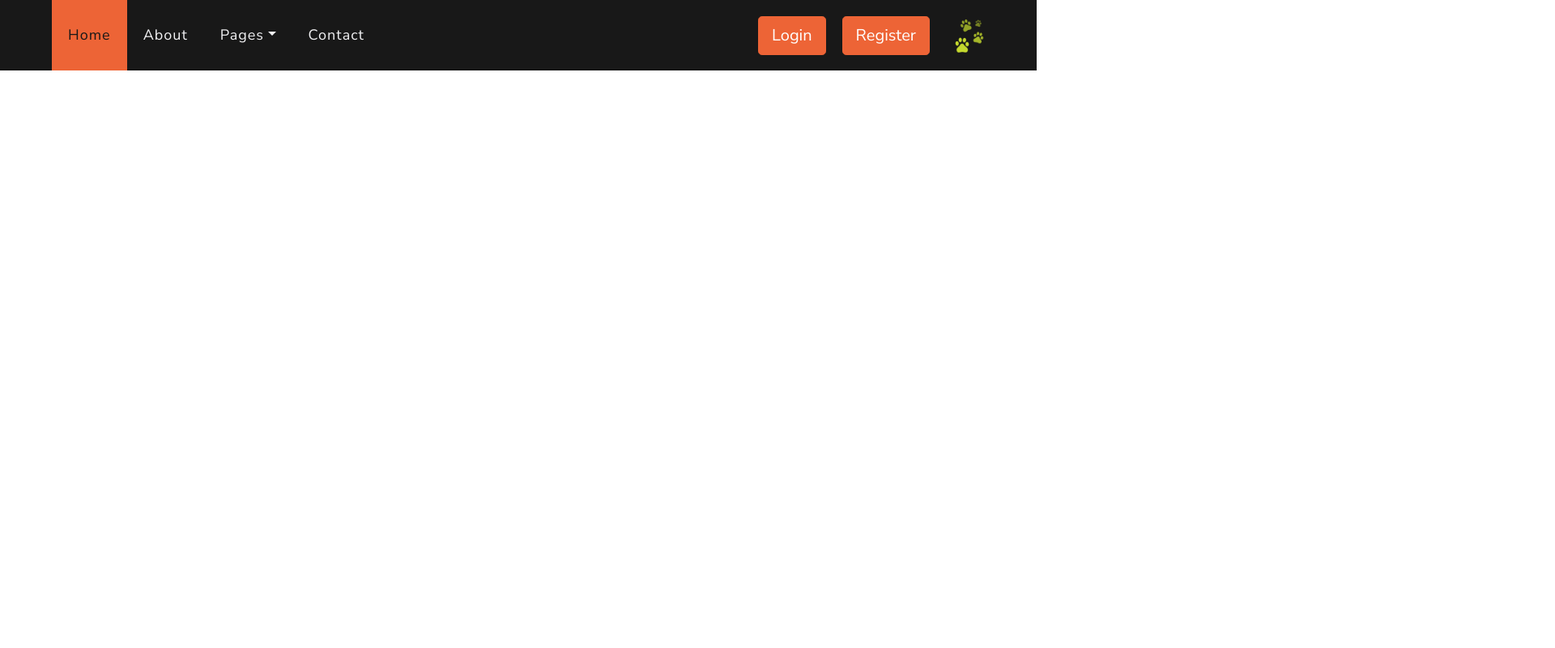
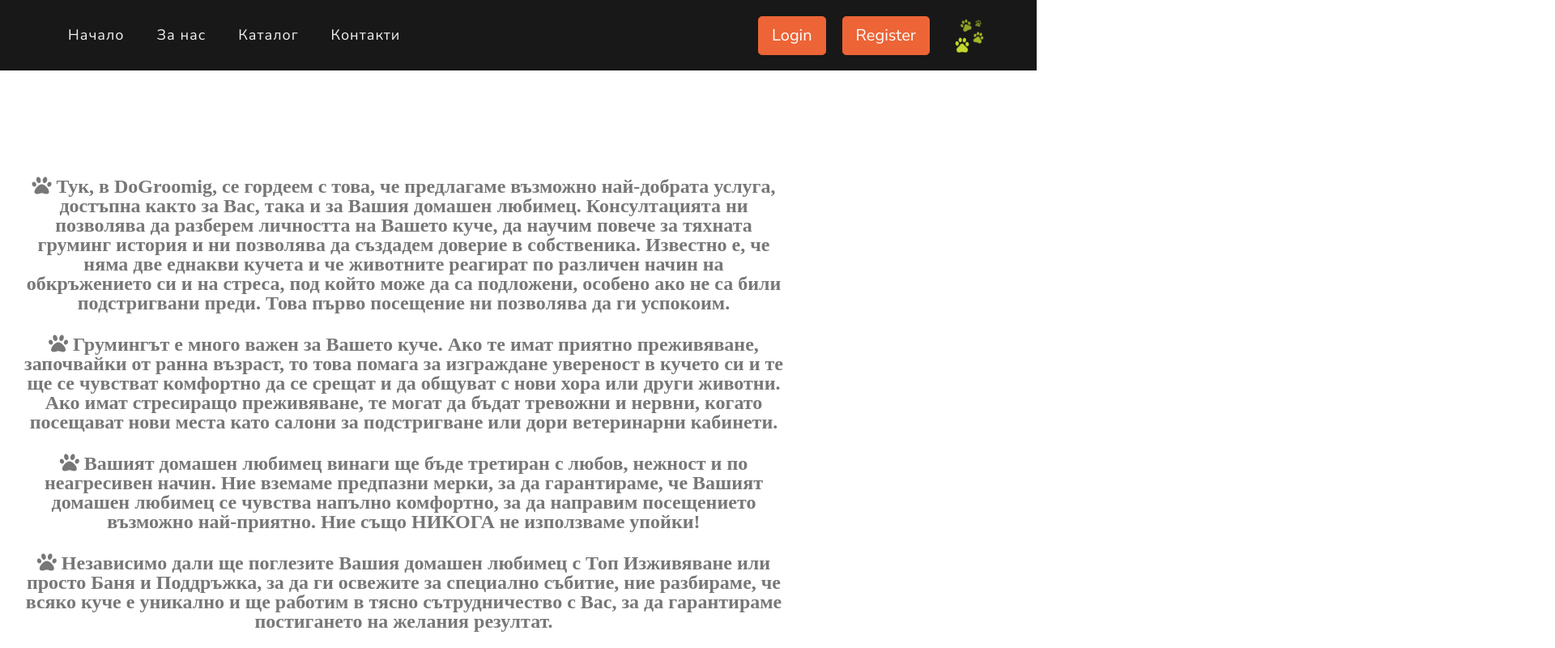
Before and after one commit to NikolinaKadieva/DoGrooming, a React (Create React App) app: page /about in a window 1280 px wide. Shown: the top 800 px of the page at 81% size, 1920 px wide, since content can reach past the window. Built offline with nearby package versions, Linux system fonts and the light colour scheme; no server answers.

Commit message:
About page fixed

```diff
--- a/src/App.js
+++ b/src/App.js
@@ -3,7 +3,7 @@ import { Routes, Route } from "react-router-dom";
 
 import { AuthProvider } from "./contexts/AuthContext";
 import { PostProvider } from "./contexts/PostContext";
-import PrivateRoute from "./components/common/PrivateRoute";
+import PrivateRoute from "./components/Common/PrivateRoute";
 
 import { Footer } from "./components/Footer/Footer";
 import { Header } from "./components/Header/Header";
@@ -19,7 +19,7 @@ import Catalog from "./components/Catalog/Catalog";
 import Details from "./components/Details/Details";
 import EditPost from "./components/EditPost/EditPost";
 import About from "./components/About/About";
-import PostOwner from "./components/common/PostOwner";
+import PostOwner from "./components/Common/PostOwner";
 
 const Register = lazy(() => import("./components/Register/Register"));
 
--- a/src/components/About/About.js
+++ b/src/components/About/About.js
@@ -2,17 +2,15 @@ import styles from "./About.module.css";
 
 const About = () => {
     return (
-            <div className={styles["about"]}>
-                <div className={styles["container"]}>
-                    <div className={styles["content"]}>
-                            <p>Тук, в DoGroomig, се гордеем с това, че предлагаме възможно най-добрата услуга, достъпна както за Вас, така и за Вашия домашен любимец. Консултацията ни позволява да разберем личността на Вашето куче, да научим повече за тяхната груминг история и ни позволява да създадем доверие в собственика. Известно е, че няма две еднакви кучета и че животните реагират по различен начин на обкръжението си и на стреса, под който може да са подложени, особено ако не са били подстригвани преди. Това първо посещение ни позволява да ги успокоим.</p>
-                            <p>Грумингът е много важен за Вашето куче. Ако те имат приятно преживяване, започвайки от ранна възраст, то това помага за изграждане увереност в кучето си и те ще се чувстват комфортно да се срещат и да общуват с нови хора или други животни. Ако имат стресиращо преживяване, те могат да бъдат тревожни и нервни, когато посещават нови места като салони за подстригване или дори ветеринарни кабинети.</p>
-                            <p>Вашият домашен любимец винаги ще бъде третиран с любов, нежност и по неагресивен начин. Ние вземаме предпазни мерки, за да гарантираме, че Вашият домашен любимец се чувства напълно комфортно, за да направим посещението възможно най-приятно. Ние също НИКОГА не използваме упойки!</p>
-                            <p>Независимо дали ще поглезите Вашия домашен любимец с Топ Изживяване или просто Баня и Поддръжка, за да ги освежите за специално събитие, ние разбираме, че всяко куче е уникално и ще работим в тясно сътрудничество с Вас, за да гарантираме постигането на желания резултат.</p>
-                            <p>Нашият личен, уникален подход в груминга позволява на Вас и Вашия домашен любимец да се чувствате сигурни, че получавате най-добрите грижи от висококвалифициран специалист.</p>
-                    </div>
-                </div>
+        <div className={styles["container"]}>
+            <div className={styles['content']}>
+                <p><i className="fas fa-paw"> Тук, в DoGroomig, се гордеем с това, че предлагаме възможно най-добрата услуга, достъпна както за Вас, така и за Вашия домашен любимец. Консултацията ни позволява да разберем личността на Вашето куче, да научим повече за тяхната груминг история и ни позволява да създадем доверие в собственика. Известно е, че няма две еднакви кучета и че животните реагират по различен начин на обкръжението си и на стреса, под който може да са подложени, особено ако не са били подстригвани преди. Това първо посещение ни позволява да ги успокоим.</i></p>
+                <p><i className="fas fa-paw"> Грумингът е много важен за Вашето куче. Ако те имат приятно преживяване, започвайки от ранна възраст, то това помага за изграждане увереност в кучето си и те ще се чувстват комфортно да се срещат и да общуват с нови хора или други животни. Ако имат стресиращо преживяване, те могат да бъдат тревожни и нервни, когато посещават нови места като салони за подстригване или дори ветеринарни кабинети.</i></p>
+                <p><i className="fas fa-paw"> Вашият домашен любимец винаги ще бъде третиран с любов, нежност и по неагресивен начин. Ние вземаме предпазни мерки, за да гарантираме, че Вашият домашен любимец се чувства напълно комфортно, за да направим посещението възможно най-приятно. Ние също НИКОГА не използваме упойки!</i></p>
+                <p><i className="fas fa-paw"> Независимо дали ще поглезите Вашия домашен любимец с Топ Изживяване или просто Баня и Поддръжка, за да ги освежите за специално събитие, ние разбираме, че всяко куче е уникално и ще работим в тясно сътрудничество с Вас, за да гарантираме постигането на желания резултат.</i></p>
+                <p><i className="fas fa-paw"> Нашият личен, уникален подход в груминга позволява на Вас и Вашия домашен любимец да се чувствате сигурни, че получавате най-добрите грижи от висококвалифициран специалист.</i></p>
             </div>
+        </div>
     );
 }
 
--- a/src/components/About/About.module.css
+++ b/src/components/About/About.module.css
@@ -1,11 +1,5 @@
-.about {
-    margin-top: 200rem;
-    background-image: url("./about.jpg");
-    border: 3px solid black;
-}
-
 .container {
-    background-color: rgba(255,255,255,0);
+    background-color: rgba(255, 255, 255, 0);
     background-position: center center;
     background-repeat: no-repeat;
     padding-top: 30px;
@@ -17,21 +11,19 @@
     border-width: 0px 0px 0px 0px;
     border-color: #eae9e9;
     border-style: solid;
-    padding-left: 0;
-    padding-right: 0;
 }
 
 .content {
     width: 80%;
-    width: calc(80% - ( ( 4% ) * 0.8 ) );
+    width: calc(80% - ((4%) * 0.8));
     margin-top: 0px;
     margin-bottom: 0px;
     box-sizing: border-box;
     padding-top: 100px;
-    margin: 500rem;
 }
 
 p {
     margin-top: 0;
     margin-bottom: 20px;
+    font-size: 24px;
 }
--- a/src/components/Contact/Contact.js
+++ b/src/components/Contact/Contact.js
@@ -64,7 +64,7 @@ export const Contact = () => {
                                     type="submit"
                                     id="sendMessageButton"
                                 >
-                                    Send Message
+                                    Изпрати съобщение
                                 </button>
                             </div>
                         </form>
--- a/src/components/Details/Details.js
+++ b/src/components/Details/Details.js
@@ -161,7 +161,7 @@ const Details = () => {
                         }
                     </div>
 
-                    <article className={styles['create-comment']}>
+                    { user.email && <article className={styles['create-comment']}>
                         <label>Add new comment:</label>
                         <form className="form" onSubmit={addCommentHandler}>
                             {/* <input
@@ -189,7 +189,7 @@ const Details = () => {
                                 value="Add Comment"
                             />
                         </form>
-                    </article>
+                    </article>}
                 </section>
             );
         } else {
--- a/src/components/Header/Header.js
+++ b/src/components/Header/Header.js
@@ -29,31 +29,17 @@ export const Header = () => {
                     id="navbarCollapse"
                 >
                     <div className="navbar-nav mr-auto py-0">
-                        <Link to="/" className="nav-item nav-link active">
-                            Home
+                        <Link to="/" className="nav-item nav-link">
+                            Начало
                         </Link>
                         <Link to="/about" className="nav-item nav-link">
-                            About
+                            За нас
                         </Link>
-                        <div className="nav-item dropdown">
-                            <Link
-                                to="/"
-                                className="nav-link dropdown-toggle"
-                                data-toggle="dropdown"
-                            >
-                                Pages
-                            </Link>
-                            <div className="dropdown-menu rounded-0 m-0">
-                                <Link to="/catalog" className="dropdown-item">
-                                    Blog Grid
-                                </Link>
-                                <Link to="/" className="dropdown-item">
-                                    Blog Detail
-                                </Link>
-                            </div>
-                        </div>
+                        <Link to="/catalog" className="nav-item nav-link">
+                            Каталог
+                        </Link>
                         <Link to="contact" className="nav-item nav-link">
-                            Contact
+                            Контакти
                         </Link>
                     </div>
                     {user.email && <span>{user.email}</span>}
@@ -64,7 +50,7 @@ export const Header = () => {
                                 Logout
                             </Link>
                             <Link to="/create" className="btn btn-lg btn-primary px-3 d-none d-lg-block">
-                                Create Post
+                                Създай пост
                             </Link>
                         </>
                         :
```
